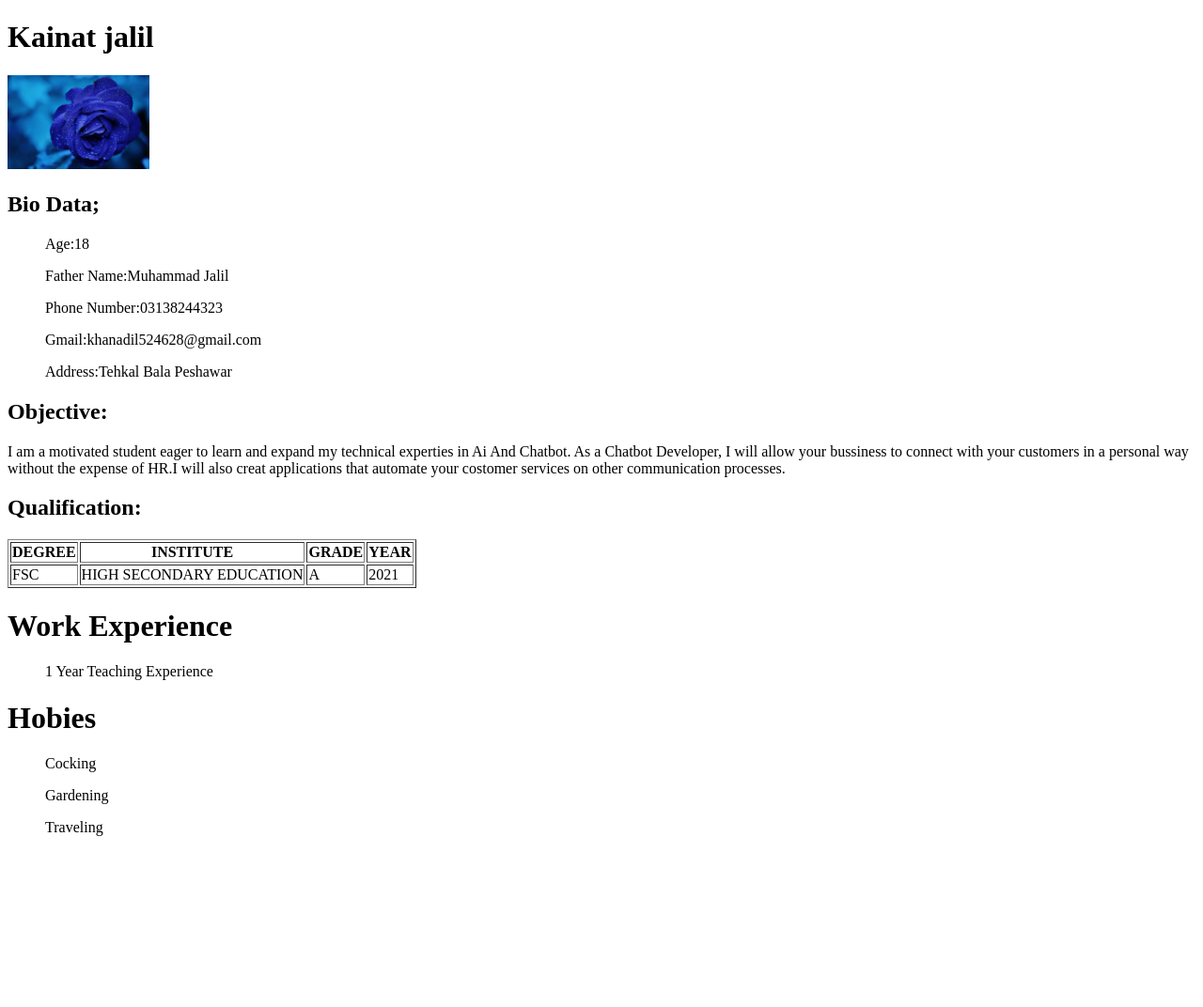
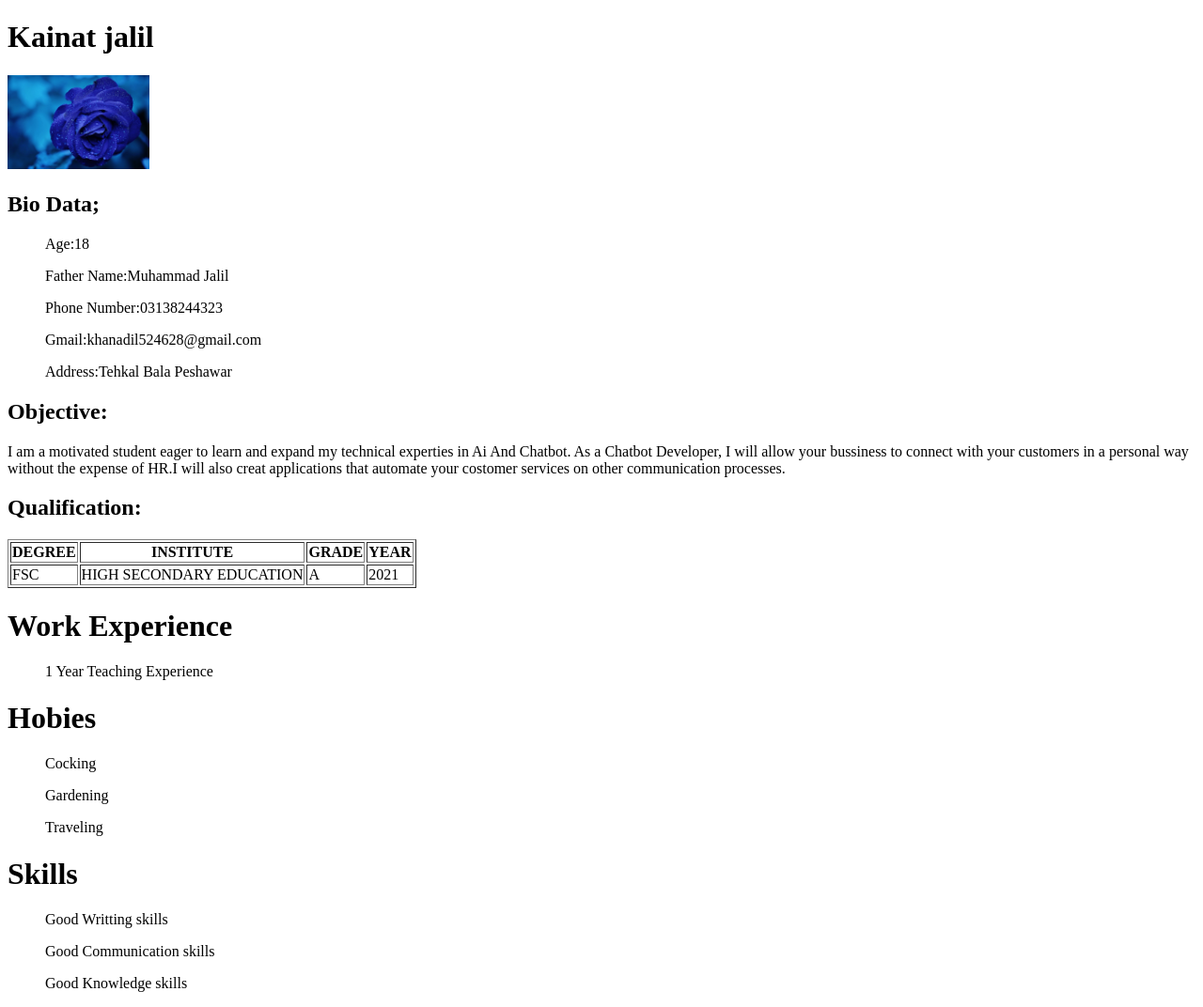
Before and after one commit to KainatJalil105/CV, a plain HTML site: page index.html in a window 1280 px wide. Shown: the whole page at 94% size. Before the commit the page ends 906 px from the top, so only its background shows below. Drawn offline with Linux system fonts and the light colour scheme.

Commit message:
Update index.html

```diff
--- a/index.html
+++ b/index.html
@@ -41,8 +41,10 @@
     <ul>Cocking</ul>
     <ul>Gardening</ul>
     <ul>Traveling</ul>
-
-
+<h1>Skills</h1>
+    <ul>Good Writting skills</ul>
+    <ul>Good Communication skills</ul>
+    <ul>Good Knowledge skills</ul>
 
 
 
```
